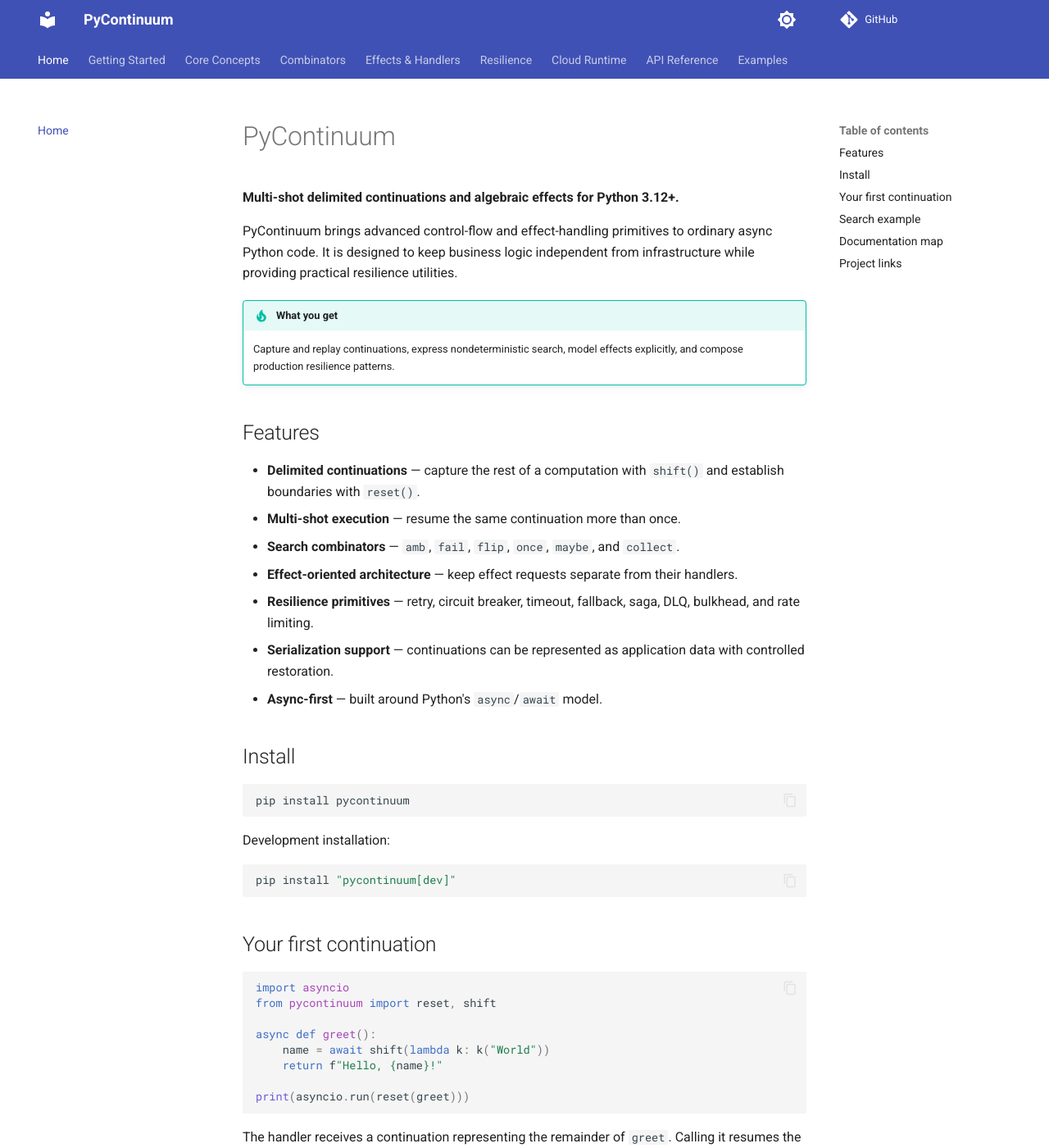
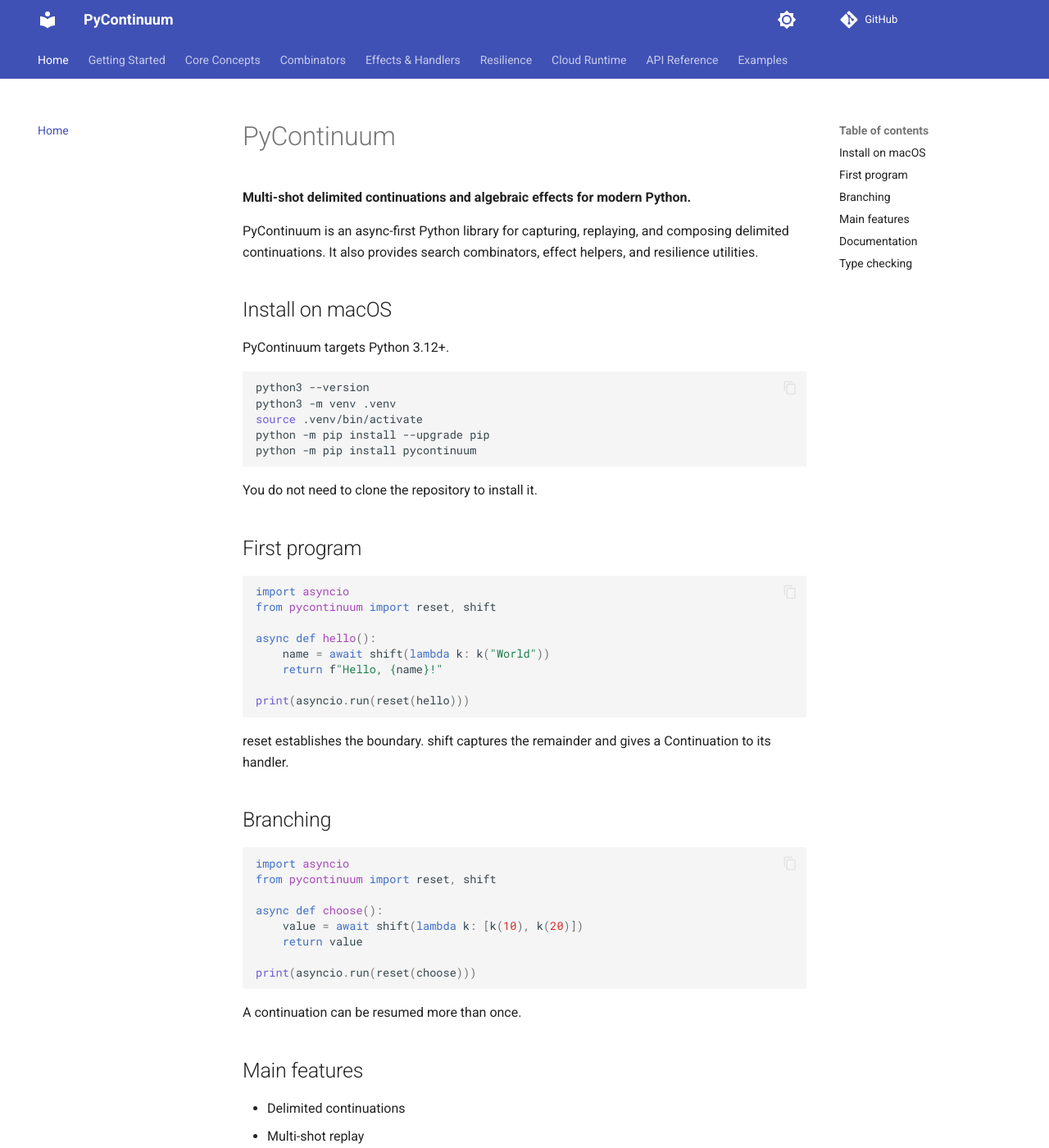
Before and after one commit to HEMU-VERMA/pycontinuum, an MkDocs documentation site: the page built from docs/index.md, in a window 1280 px wide and 1400 px high. Shown: the whole window at 82% size. Built offline with MkDocs 1.6.1 and Material for MkDocs 9.7.7, drawn with Linux system fonts in a browser that asks for light colours; comment, search, counter and statistics services are not loaded; some of the changed text lies outside the part shown.

Commit message:
docs: expand core user documentation

````diff
--- a/docs/index.md
+++ b/docs/index.md
@@ -1,83 +1,83 @@
 # PyContinuum
 
-**Multi-shot delimited continuations and algebraic effects for Python 3.12+.**
+**Multi-shot delimited continuations and algebraic effects for modern Python.**
 
-PyContinuum brings advanced control-flow and effect-handling primitives to ordinary async Python code. It is designed to keep business logic independent from infrastructure while providing practical resilience utilities.
+PyContinuum is an async-first Python library for capturing, replaying, and composing delimited continuations. It also provides search combinators, effect helpers, and resilience utilities.
 
-!!! tip "What you get"
-    Capture and replay continuations, express nondeterministic search, model effects explicitly, and compose production resilience patterns.
+## Install on macOS
 
-## Features
+PyContinuum targets Python 3.12+.
 
-- **Delimited continuations** — capture the rest of a computation with `shift()` and establish boundaries with `reset()`.
-- **Multi-shot execution** — resume the same continuation more than once.
-- **Search combinators** — `amb`, `fail`, `flip`, `once`, `maybe`, and `collect`.
-- **Effect-oriented architecture** — keep effect requests separate from their handlers.
-- **Resilience primitives** — retry, circuit breaker, timeout, fallback, saga, DLQ, bulkhead, and rate limiting.
-- **Serialization support** — continuations can be represented as application data with controlled restoration.
-- **Async-first** — built around Python's `async`/`await` model.
+~~~bash
+python3 --version
+python3 -m venv .venv
+source .venv/bin/activate
+python -m pip install --upgrade pip
+python -m pip install pycontinuum
+~~~
 
-## Install
+You do not need to clone the repository to install it.
 
-```bash
-pip install pycontinuum
-```
+## First program
 
-Development installation:
-
-```bash
-pip install "pycontinuum[dev]"
-```
-
-## Your first continuation
-
-```python
+~~~python
 import asyncio
 from pycontinuum import reset, shift
 
-async def greet():
+async def hello():
     name = await shift(lambda k: k("World"))
     return f"Hello, {name}!"
 
-print(asyncio.run(reset(greet)))
-```
+print(asyncio.run(reset(hello)))
+~~~
 
-The handler receives a continuation representing the remainder of `greet`. Calling it resumes the computation.
+reset establishes the boundary. shift captures the remainder and gives a Continuation to its handler.
 
-## Search example
+## Branching
 
-```python
+~~~python
 import asyncio
-from pycontinuum import reset, amb, fail
+from pycontinuum import reset, shift
 
-async def solve():
-    a = await amb(1, 2, 3)
-    b = await amb(4, 5, 6)
-    if a + b != 7:
-        await fail()
-    return a, b
+async def choose():
+    value = await shift(lambda k: [k(10), k(20)])
+    return value
 
-print(asyncio.run(reset(solve)))
-```
+print(asyncio.run(reset(choose)))
+~~~
 
-## Documentation map
+A continuation can be resumed more than once.
 
-| Section | Purpose |
-|---|---|
-| [Getting Started](getting-started.md) | Install and run your first program |
-| [Core Concepts](core-concepts.md) | Understand reset, shift, and continuations |
-| [Combinators](combinators.md) | Search and probabilistic programming |
-| [Effects & Handlers](effects.md) | Separate effect requests from implementations |
-| [Resilience](resilience.md) | Build fault-tolerant async workflows |
-| [Cloud Runtime](cloud.md) | Deployment and persistence guidance |
-| [API Reference](api-reference/core.md) | Generated API documentation |
-| [Examples](examples/search.md) | Practical patterns |
+## Main features
 
-## Project links
+- Delimited continuations
+- Multi-shot replay
+- Nondeterministic search
+- Probabilistic branching
+- Effect-oriented application architecture
+- Retry, circuit breaker, timeout and fallback helpers
+- Type information for mypy users
 
-- Source: [GitHub](https://github.com/HEMU-VERMA/pycontinuum)
-- Package: [PyPI](https://pypi.org/project/pycontinuum/)
-- License: Apache 2.0
+## Documentation
 
-!!! warning "API status"
-    PyContinuum is actively evolving. Check the API reference and release notes before depending on experimental features in production.
+- [Getting Started](getting-started.md)
+- [Core Concepts](core-concepts.md)
+- [Combinators](combinators.md)
+- [Effects & Handlers](effects.md)
+- [Resilience](resilience.md)
+- [Cloud Runtime](cloud.md)
+- [API Reference](api-reference/core.md)
+- [Examples](examples/search.md)
+
+## Type checking
+
+Users can install mypy separately:
+
+~~~bash
+python -m pip install mypy
+mypy your_program.py
+~~~
+
+Contributors can install the development extra and run mypy against the package.
+
+[GitHub repository](https://github.com/HEMU-VERMA/pycontinuum) · [PyPI](https://pypi.org/project/pycontinuum/)
````
